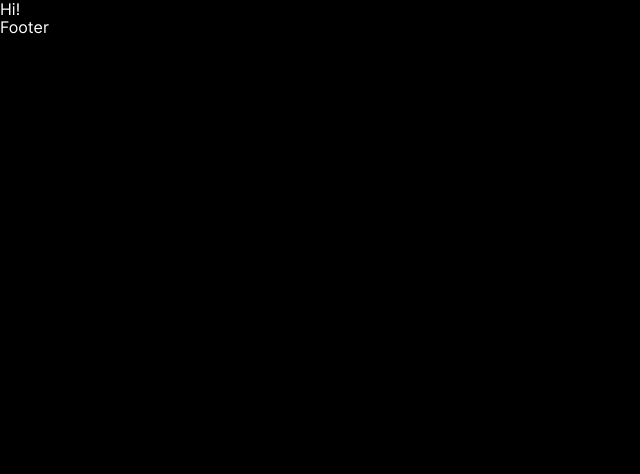
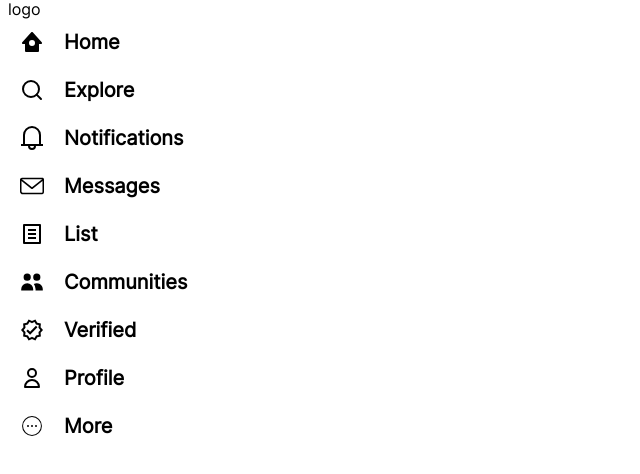
Before and after one commit to Suhani-Khatri/sample-project-1, a React app: page / in a window 1280 px wide. Shown: the top 474 px of the page, without its empty margins (0-640 px from the left). Built offline with nearby package versions, Linux system fonts and the light colour scheme.

Commit message:
style(SideBar Menu Contents of twitter(clone)): SideBar

```diff
--- a/src/App.js
+++ b/src/App.js
@@ -2,8 +2,7 @@ import React, { Suspense } from 'react';
 
 import { Navigate, Route, Routes, useLocation } from 'react-router-dom';
 
-import Layout from '#/components/Layout';
-import { Landing } from '#/modules';
+import SideBarMenuNavItems from './components/SideBarMenuNavItems';
 
 const App = () => {
   const location = useLocation();
@@ -11,10 +10,7 @@ const App = () => {
   return (
     <Suspense fallback={<div>Loading</div>}>
       <Routes location={location}>
-        <Route path="/" element={<Layout.Landing />}>
-          <Route index element={<Landing />} />
-        </Route>
-
+        <Route path="/" element={<SideBarMenuNavItems />} />
         <Route path="*" element={<Navigate to="/" />} />
       </Routes>
     </Suspense>
--- a/src/GlobalStyle.js
+++ b/src/GlobalStyle.js
@@ -11,8 +11,8 @@ html, body, #root {
   width: 100%;
   font-family: ${({ theme }) => theme.fontFamily.regular};
   overflow-x: hidden;
-  background: black;
-  color: white;
+  background: white;
+  color: black;
 }
 
 h1, h2, h3, h4, h5, h6, p {
--- /dev/null
+++ b/src/components/SideBarMenuNavItems/SideBarMenuNavItems.js
@@ -0,0 +1,40 @@
+import React from 'react';
+
+import SideTabBarBlock from '../SideTabBarBlock';
+
+import {
+  StyledLogo,
+  StyledLogoBlock,
+  StyledNavContent,
+  StyledNavItem,
+  StyledProfileBlock,
+  StyledSidebarContainer,
+  StyledSidebarContent,
+  StyledSidebarWrapper,
+} from './SideBarMenuNavItems.styled';
+
+import { SIDEBAR_DETAILS } from '#/constants/SideBarNavContent';
+
+const SideBarMenuNavItems = () => {
+  return (
+    <StyledSidebarWrapper>
+      <StyledSidebarContainer>
+        <StyledSidebarContent>
+          <StyledNavItem>
+            <StyledLogoBlock>
+              <StyledLogo> logo</StyledLogo>
+            </StyledLogoBlock>
+            <StyledNavContent>
+              {SIDEBAR_DETAILS.map(({ icons, text }) => (
+                <SideTabBarBlock key={icons} icons={icons} text={text} />
+              ))}
+            </StyledNavContent>
+          </StyledNavItem>
+          <StyledProfileBlock />
+        </StyledSidebarContent>
+      </StyledSidebarContainer>
+    </StyledSidebarWrapper>
+  );
+};
+
+export default SideBarMenuNavItems;
--- /dev/null
+++ b/src/components/SideBarMenuNavItems/SideBarMenuNavItems.styled.js
@@ -0,0 +1,45 @@
+import styled from 'styled-components';
+
+export const StyledSidebarWrapper = styled.div`
+  display: flex;
+`;
+
+export const StyledSidebarContainer = styled.div`
+  display: flex;
+  flex-direction: column;
+  max-width: 275px;
+  width: 100%;
+  padding: 0 8px;
+  box-sizing: border-box;
+`;
+
+export const StyledSidebarContent = styled.div`
+  display: flex;
+  flex-direction: column;
+  justify-content: flex-start;
+  width: 100%;
+`;
+
+export const StyledNavContent = styled.div`
+  display: flex;
+  flex-direction: column;
+`;
+
+export const StyledNavItem = styled.div`
+  display: flex;
+  flex-direction: column;
+  align-items: flex-start;
+  width: 100%;
+`;
+
+export const StyledLogoBlock = styled.div`
+  display: flex;
+`;
+
+export const StyledLogo = styled.div`
+  display: flex;
+  justify-content: flex-start;
+  max-width: 52px;
+`;
+
+export const StyledProfileBlock = styled.div``;
--- /dev/null
+++ b/src/components/SideBarMenuNavItems/index.js
@@ -0,0 +1,3 @@
+import SideBarMenuNavItems from './SideBarMenuNavItems';
+
+export default SideBarMenuNavItems;
--- /dev/null
+++ b/src/components/SideTabBarBlock/SideTabBarBlock.js
@@ -0,0 +1,35 @@
+import React from 'react';
+
+import PropTypes from 'prop-types';
+
+import {
+  StyledNavItemsIcon,
+  StyledNavItemsText,
+  StyledTabBar,
+  StyledTabBarContent,
+  StyledText,
+} from './SideTabBarBlock.styled';
+
+const SideTabBarBlock = ({ icons, text }) => {
+  return (
+    <StyledTabBar>
+      <StyledTabBarContent>
+        {icons && <StyledNavItemsIcon>{icons}</StyledNavItemsIcon>}
+        <StyledNavItemsText>
+          <StyledText>{text}</StyledText>
+        </StyledNavItemsText>
+      </StyledTabBarContent>
+    </StyledTabBar>
+  );
+};
+
+export default SideTabBarBlock;
+
+SideTabBarBlock.defaultProps = {
+  icons: null,
+};
+
+SideTabBarBlock.propTypes = {
+  icons: PropTypes.node,
+  text: PropTypes.string.isRequired,
+};
--- /dev/null
+++ b/src/components/SideTabBarBlock/SideTabBarBlock.styled.js
@@ -0,0 +1,32 @@
+import styled from 'styled-components';
+
+export const StyledTabBar = styled.div`
+  display: flex;
+  justify-content: flex-start;
+`;
+
+export const StyledTabBarContent = styled.div`
+  display: flex;
+  align-items: center;
+  padding: 12px;
+
+  &:hover {
+    background: #ddd;
+    border-radius: 50px;
+  }
+`;
+
+export const StyledNavItemsIcon = styled.div`
+  display: flex;
+`;
+
+export const StyledIcon = styled.div``;
+
+export const StyledNavItemsText = styled.div`
+  margin: 0 16px 0 20px;
+`;
+
+export const StyledText = styled.span`
+  font-size: 20px;
+  font-weight: 700;
+`;
--- /dev/null
+++ b/src/components/SideTabBarBlock/index.js
@@ -0,0 +1,3 @@
+import SideTabBarBlock from './SideTabBarBlock';
+
+export default SideTabBarBlock;
--- /dev/null
+++ b/src/constants/SideBarNavContent.js
@@ -0,0 +1,22 @@
+import React from 'react';
+
+import { BiSolidHomeCircle } from 'react-icons/bi';
+import { CiCircleMore } from 'react-icons/ci';
+import { FiSearch } from 'react-icons/fi';
+import { GrNotification } from 'react-icons/gr';
+import { HiOutlineUser, HiUsers } from 'react-icons/hi';
+import { MdOutlineVerified } from 'react-icons/md';
+import { RiFileListLine } from 'react-icons/ri';
+import { SlEnvolope } from 'react-icons/sl';
+
+export const SIDEBAR_DETAILS = [
+  { icons: <BiSolidHomeCircle size={24} />, text: 'Home' },
+  { icons: <FiSearch size={24} />, text: 'Explore' },
+  { icons: <GrNotification size={24} />, text: 'Notifications' },
+  { icons: <SlEnvolope size={24} />, text: 'Messages' },
+  { icons: <RiFileListLine size={24} />, text: 'List' },
+  { icons: <HiUsers size={24} />, text: 'Communities' },
+  { icons: <MdOutlineVerified size={24} />, text: 'Verified' },
+  { icons: <HiOutlineUser size={24} />, text: 'Profile' },
+  { icons: <CiCircleMore size={24} />, text: 'More' },
+];
```
